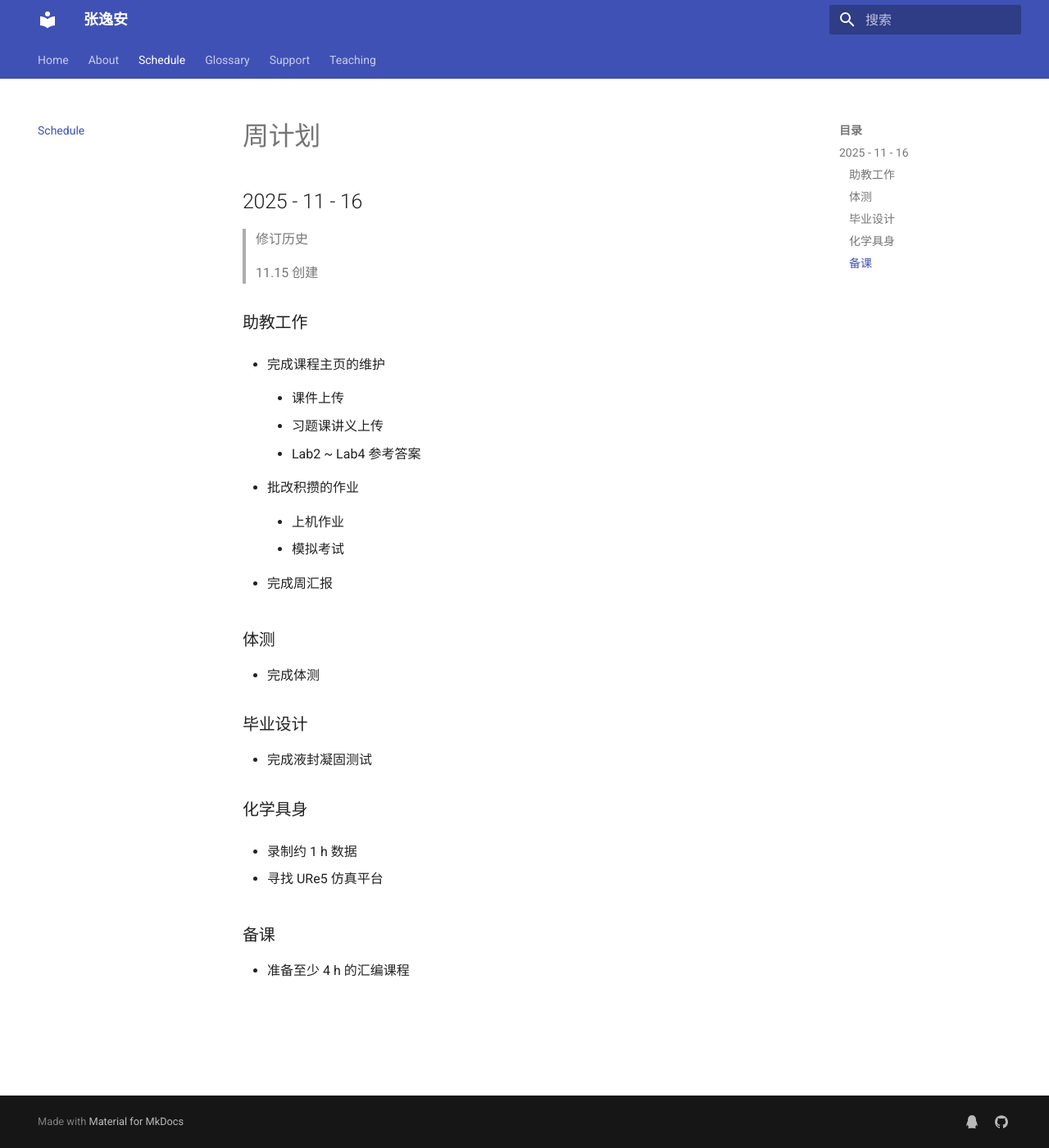
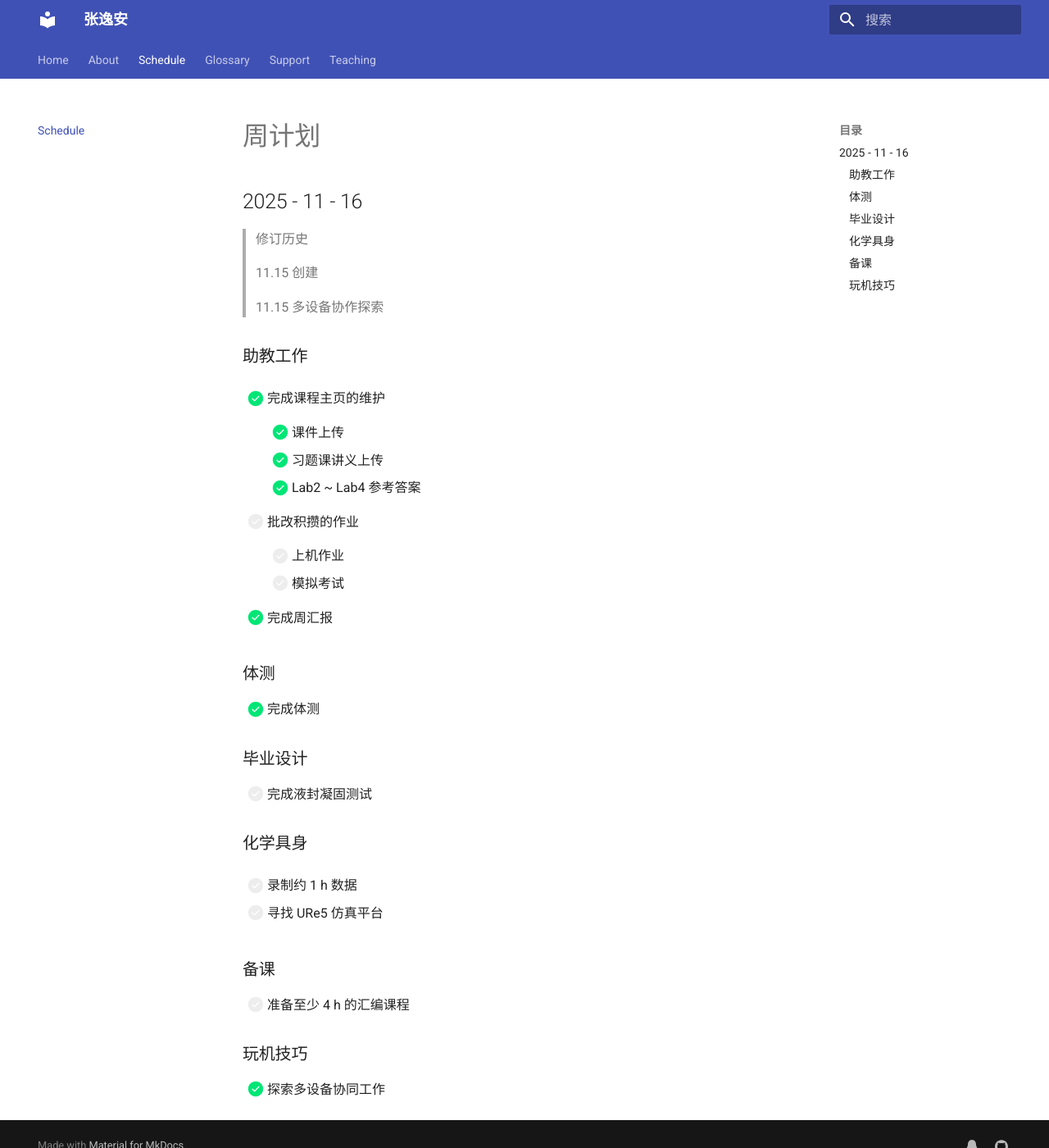
Before and after one commit to Tsincy-Peacy/homepage, an MkDocs documentation site: the page built from docs/schedule.md, in a window 1280 px wide and 1400 px high. Shown: the whole window at 82% size. Built offline with MkDocs 1.6.1 and Material for MkDocs 9.7.7, drawn with Linux system fonts in a browser that asks for light colours.

Commit message:
update_schedule

```diff
--- a/docs/schedule.md
+++ b/docs/schedule.md
@@ -5,39 +5,45 @@
 > 修订历史
 >
 > 11.15 创建
+>
+> 11.15 多设备协作探索
 
 ### 助教工作
 
-- 完成课程主页的维护
+- [x] 完成课程主页的维护
 
-    - 课件上传
+    - [x] 课件上传
 
-    - 习题课讲义上传
+    - [x] 习题课讲义上传
 
-    - Lab2 ~ Lab4 参考答案
+    - [x] Lab2 ~ Lab4 参考答案
 
-- 批改积攒的作业
+- [ ] 批改积攒的作业
 
-    - 上机作业
+    - [ ] 上机作业
 
-    - 模拟考试
+    - [ ] 模拟考试
 
-- 完成周汇报
+- [x] 完成周汇报
 
 ### 体测
 
-- 完成体测
+- [x] 完成体测
 
 ### 毕业设计
 
-- 完成液封凝固测试
+- [ ] 完成液封凝固测试
 
 ### 化学具身
 
-- 录制约 1 h 数据
+- [ ] 录制约 1 h 数据
 
-- 寻找 URe5 仿真平台
+- [ ] 寻找 URe5 仿真平台
 
 ### 备课
 
-- 准备至少 4 h 的汇编课程
+- [ ] 准备至少 4 h 的汇编课程
+
+### 玩机技巧
+
+- [x] 探索多设备协同工作
```
Also changed, not shown: docs/lectures/lecture01.md (+2 -2 lines), docs/lectures/lecture05.md (added).
